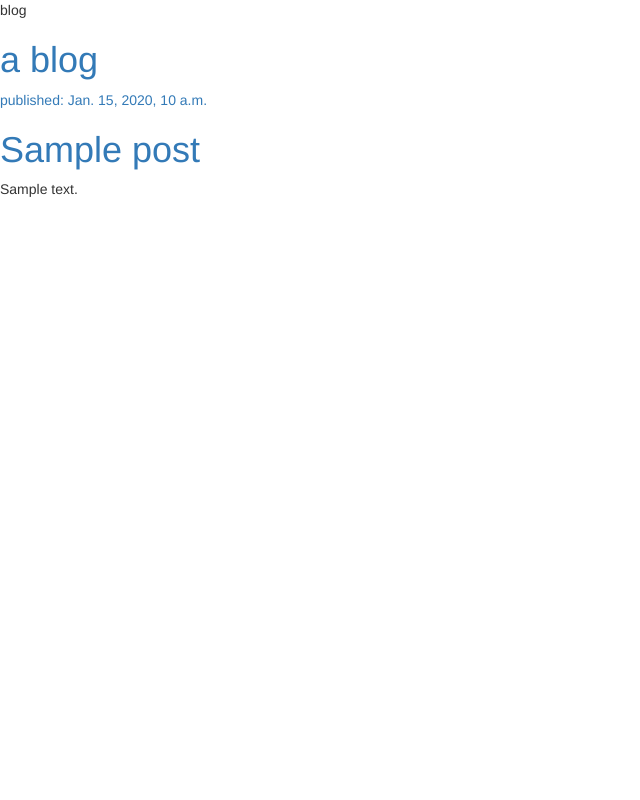
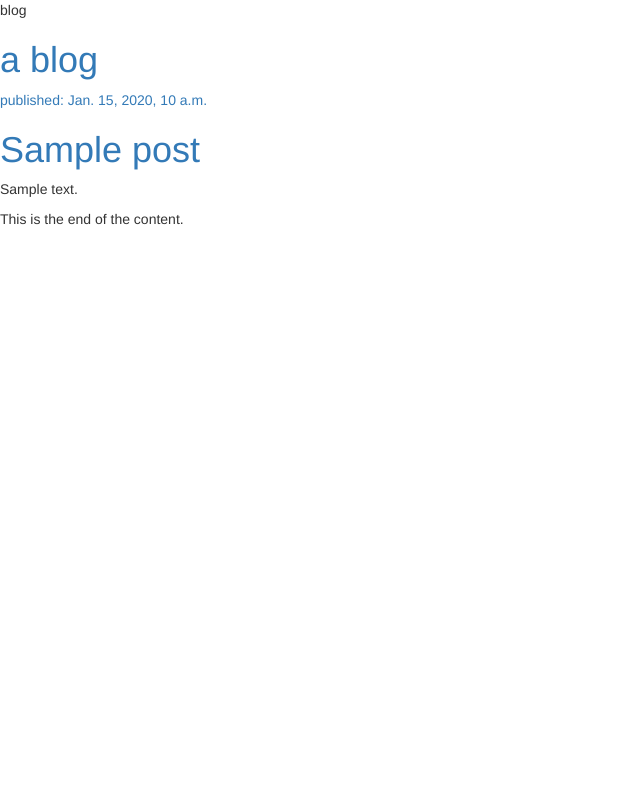
Before and after one commit to yeonho1/django_helloworld, a Django app: template testing_project/blog/templates/blog/post_list.html in a window 1280 px wide. Shown: the whole page, without its empty margins (0-640 px from the left). Run offline with Django 3.2, Linux system fonts and the light colour scheme; the template is opened without the code that fills it: most values are stand-ins (such as "Sample title", 1, 10 or a date in 2020); some libraries are stand-ins or nearby versions.

Commit message:
add a test line
Signed-off-by: Yeonho Lee <tomatoyeonho@naver.com>

```diff
--- a/testing_project/blog/templates/blog/post_list.html
+++ b/testing_project/blog/templates/blog/post_list.html
@@ -16,5 +16,7 @@
             <p>{{ post.text|linebreaksbr }}</p>
         </div>
     {% endfor %}
+
+    This is the end of the content.
 </body>
 </html>
```
